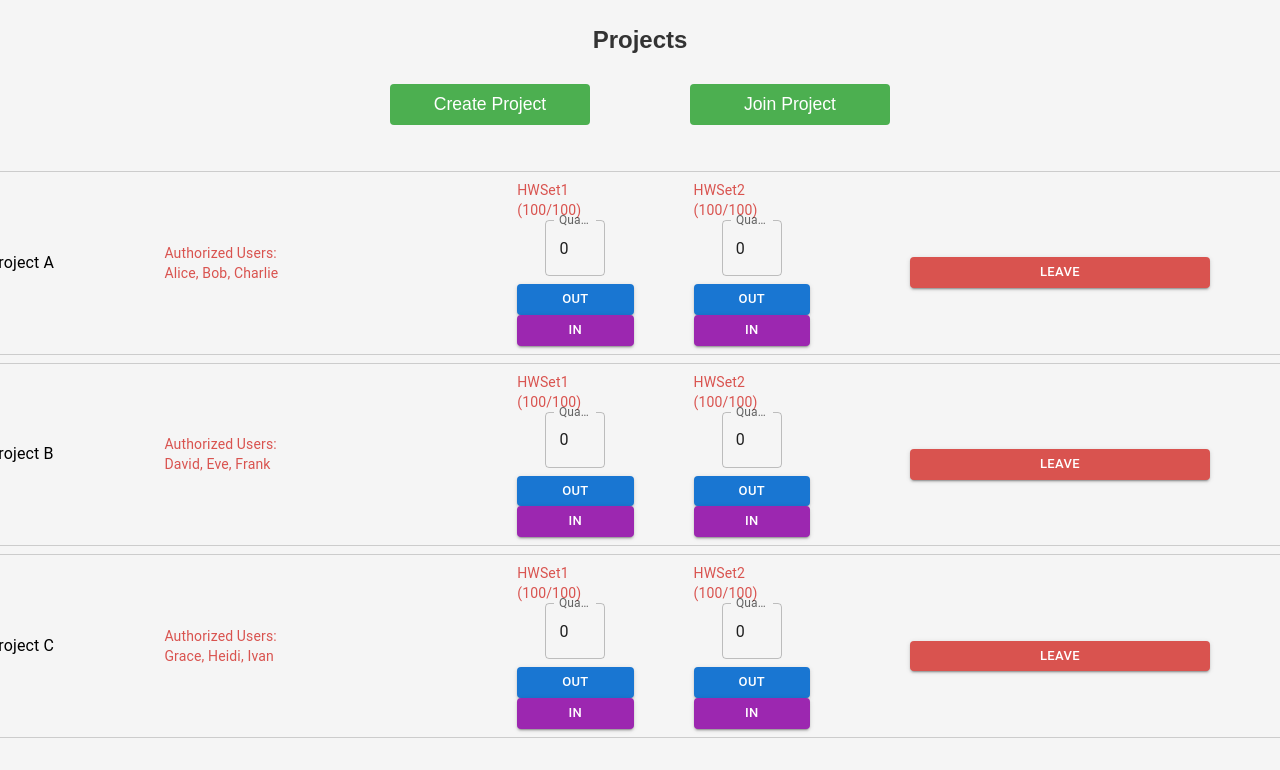
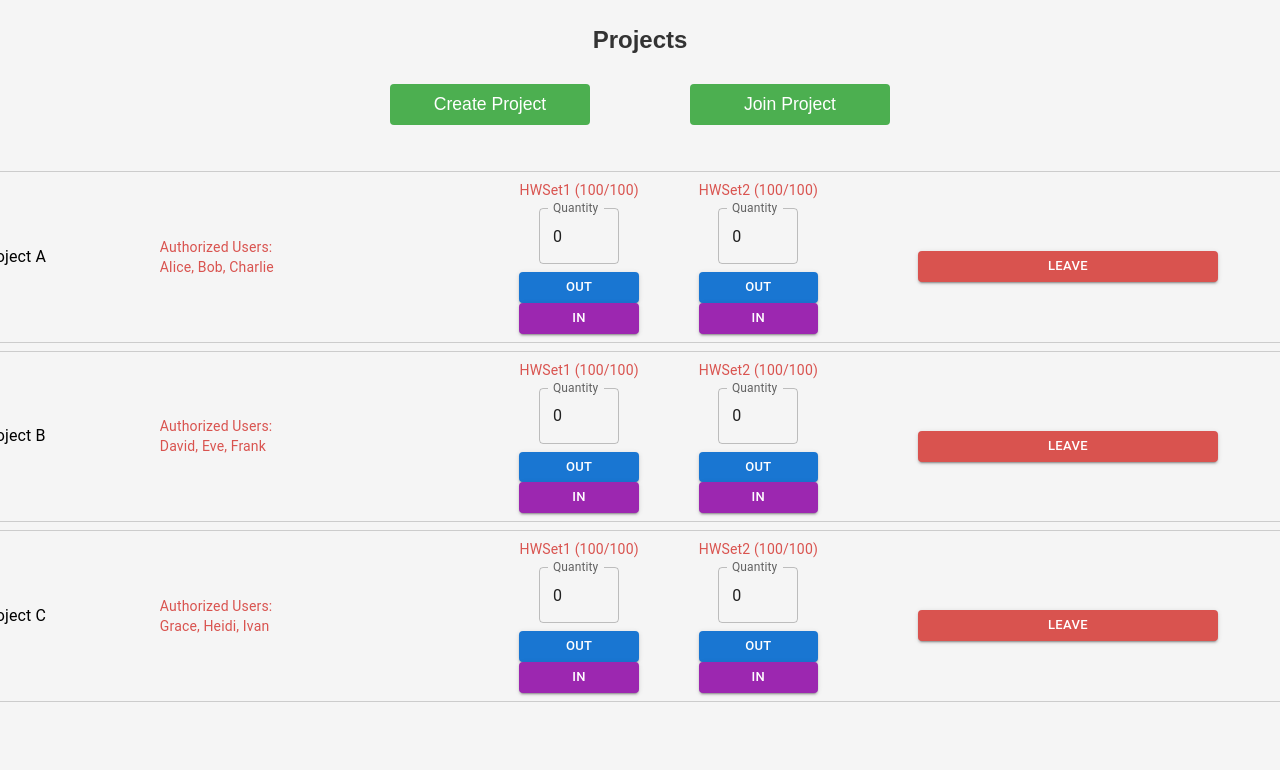
Before and after one commit to rohanjain65/17545-TBD, a React (Create React App) app in the folder frontend/: page /Projects in a window 1280 px wide. Shown: the top 770 px of the page. Built offline with nearby package versions, Linux system fonts and the light colour scheme.

Commit message:
Updated styling of component

```diff
--- a/frontend/src/components/HWSetControl.js
+++ b/frontend/src/components/HWSetControl.js
@@ -35,8 +35,7 @@ const HWSetControl = ({ hwsetName, projectID }) => {
         type="number"
         value={quantity}
         onChange={(e) => setQuantity(Number(e.target.value))}
-        inputProps={{ min: 0 }}
-        style={{ width: "60px", marginBottom: "8px" }}
+        style={{ width: "80px", marginBottom: "8px", marginTop: "8px" }}
       />
       <div>
         <Button
```
